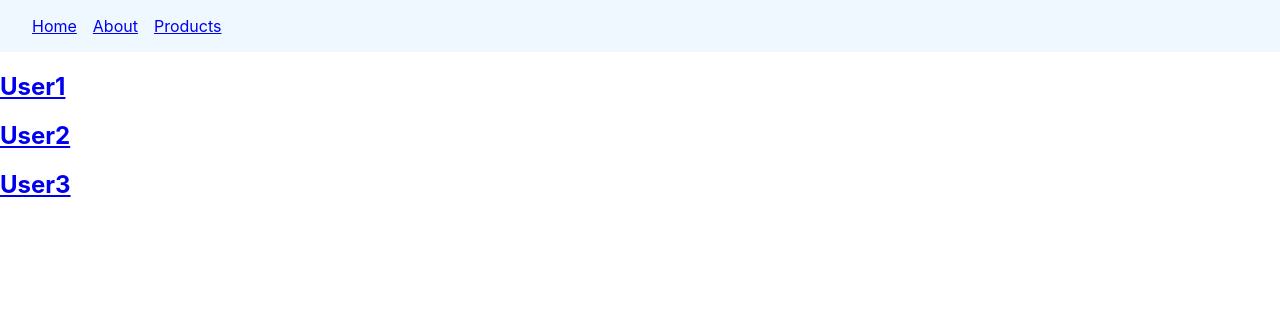
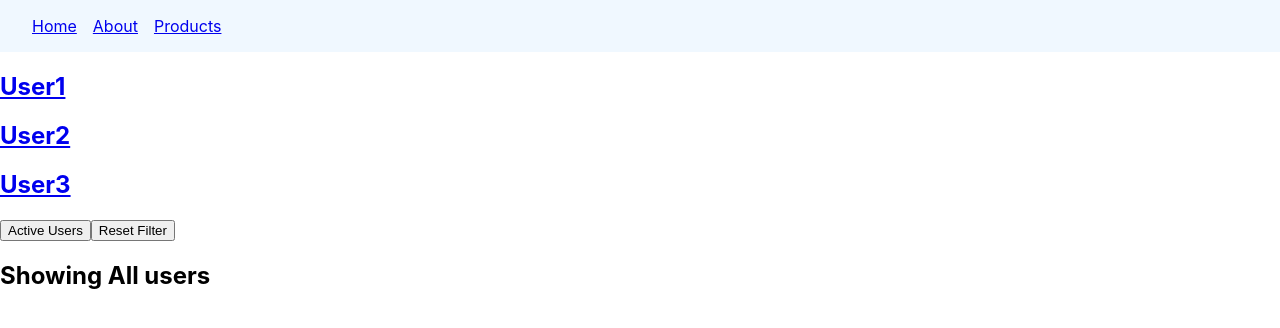
Before and after one commit to edwinisnow/react-router, a React (Create React App) app: page /users in a window 1280 px wide. Shown: the top 328 px of the page. Built offline with nearby package versions, Linux system fonts and the light colour scheme.

Commit message:
useSearchParams Hooks

```diff
--- a/src/components/Users.js
+++ b/src/components/Users.js
@@ -1,6 +1,8 @@
 import React from "react";
-import { Link, Outlet } from "react-router-dom";
+import { Link, Outlet, useSearchParams } from "react-router-dom";
 function Users() {
+  const [searchParams, setSearchParams] = useSearchParams();
+  const showActiveUsers = searchParams.get("filter") === "active";
   return (
     <div>
       <Link to="1">
@@ -12,7 +14,17 @@ function Users() {
       <Link to="3">
         <h2>User3</h2>
       </Link>
-
+      <div>
+        <button onClick={() => setSearchParams({ filter: "active" })}>
+          Active Users
+        </button>
+        <button onClick={() => setSearchParams({})}>Reset Filter</button>
+      </div>
+      {showActiveUsers ? (
+        <h2>Showing Active users</h2>
+      ) : (
+        <h2>Showing All users</h2>
+      )}
       <Outlet />
     </div>
   );
```
